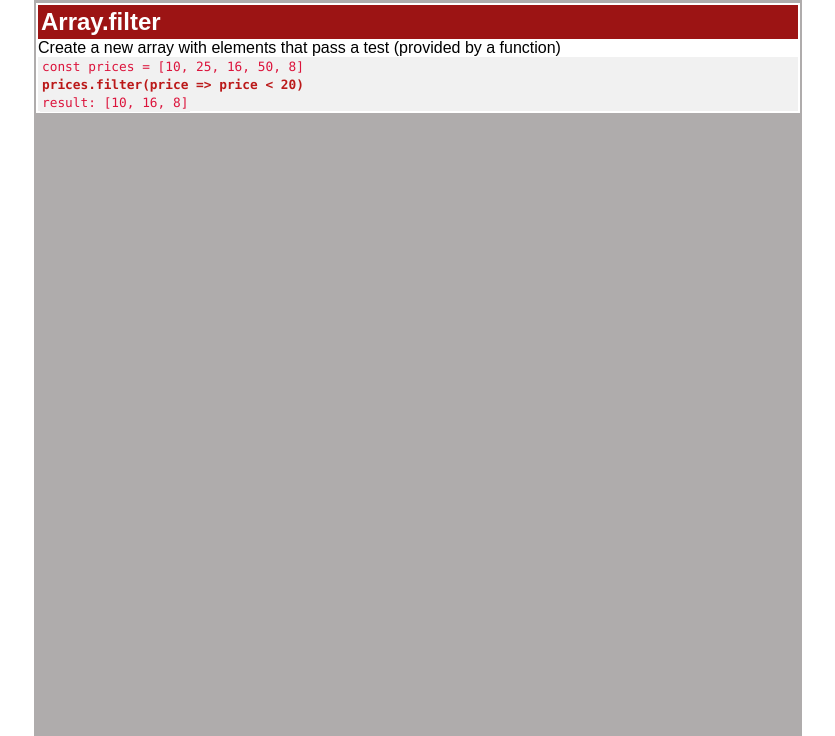
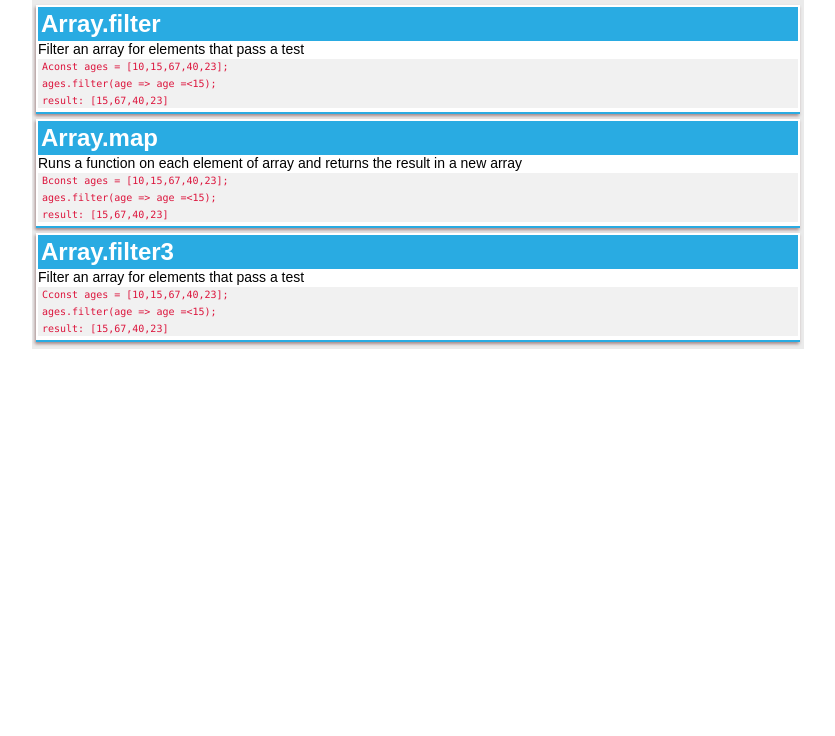
Before and after one commit to Conor-Dunne/My-Coding-Notes, a plain HTML site: page index.html in a window 1280 px wide. Shown: the part 64-800 px from the top of the page, without its empty margins (222-1057 px from the left). Drawn offline with Linux system fonts and the light colour scheme.

Commit message:
Add js function to display notes in html, from literal objects information

```diff
--- a/index.html
+++ b/index.html
@@ -15,18 +15,16 @@
             <div class="top">
                 <h1 id="logo">My Coding Notes</h1>
             </div>
-            <div class="note">
-                <div class="note-title"><h2>Array.filter</h2></div>
-                <div class="note-summary"><p>Create a new array with elements that pass a test (provided by a function)</p></div>
-                <div class="code-box">
-                    <code>const prices = [10, 25, 16, 50, 8]</code><br>
-                    <code><span class="target-code">prices.filter(price => price < 20)</span></code><br>
-                    <code>result: [10, 16, 8]</code>
-
-                </div>
-            </div>
         </div>
     </div>
 </body>
+<script src="./script.js"></script>
 
 </html>
+
+<!--
+    1. create note div;
+    2. insert "note-title" div with title;
+    3. insert "code-box" div" -> insert the seperat line of code (target code has special class)
+
+-->
--- a/script.js
+++ b/script.js
@@ -1,33 +1,83 @@
+const container = document.querySelector(".container");
+
+
+
+
 let notes = [
     {
-        title: "Array.filter1",
-        summary: "Filter an array for elements that pass a tes",
+        title: "Array.filter",
+        summary: "Filter an array for elements that pass a test",
         points: ["this is point one", "point two"],
         code: {
-            line1: "const ages = [10,15,67,40,23];",
+            line1: "Aconst ages = [10,15,67,40,23];",
             line2: "ages.filter(age => age =<15);",
             line3: "result: [15,67,40,23]",
         },
     },
     {
-        title: "Array.filter2",
-        summary: "Filter an array for elements that pass a tes",
+        title: "Array.map",
+        summary: "Runs a function on each element of array and returns the result in a new array",
         points: ["this is point one", "point two"],
         code: {
-            line1: "const ages = [10,15,67,40,23];",
+            line1: "Bconst ages = [10,15,67,40,23];",
             line2: "ages.filter(age => age =<15);",
             line3: "result: [15,67,40,23]",
         },
     },
     {
         title: "Array.filter3",
-        summary: "Filter an array for elements that pass a tes",
+        summary: "Filter an array for elements that pass a test",
         points: ["this is point one", "point two"],
         code: {
-            line1: "const ages = [10,15,67,40,23];",
+            line1: "Cconst ages = [10,15,67,40,23];",
             line2: "ages.filter(age => age =<15);",
             line3: "result: [15,67,40,23]",
         },
     }
 
 ]
+
+const noteMaker = function (obj) {
+    const noteDiv = document.createElement("div");
+    noteDiv.classList.add("note");
+    const noteTitle = document.createElement("div");
+    noteTitle.classList.add("note-title")
+    const h2 = document.createElement("h2");
+    h2.textContent = obj.title;
+    noteTitle.appendChild(h2);
+    noteDiv.appendChild(noteTitle);
+    const summary = document.createElement("div");
+    summary.classList.add("note-summary");
+    const p = document.createElement("p");
+    p.textContent = obj.summary;
+    summary.appendChild(p);
+    noteDiv.appendChild(summary);
+    const codeBox = document.createElement("div");
+    codeBox.classList.add("code-box");
+
+    for (let key in obj.code) {
+        console.log(obj.code[key])
+        const br = document.createElement("br");
+        const codeText = document.createElement("code");
+        codeText.classList.add("code");
+        codeText.textContent = obj.code[key];
+        codeBox.appendChild(codeText);
+        noteDiv.appendChild(codeBox);
+
+    }
+
+
+    container.appendChild(noteDiv);
+    //should create loop or map to insert code lines
+
+}
+
+
+notes.map(noteMaker);
+console.log(notes[0].code.length);
+
+
+/*1. create div with class "note";
+2. insert "note-title" div with title;
+3. insert "code-box" div" -> insert the seperat line of code (target code has special class)
+*/
--- a/styles.css
+++ b/styles.css
@@ -7,21 +7,22 @@ html {
 }
 
 .container {
-    background-color: rgb(175, 172, 172);
+    background-color: rgb(235 235 235);
+    padding: 2px;
     width: 60%;
-    height: 100vh;
     margin: auto;
 }
 
 h2 {
     margin: 2px;
+
 }
 
 .top {
     text-align: center;
+    color: white;
     padding: 10px;
-    color: white;
-    background-color: black;
+    background-color: #29abe2;
     margin-bottom: 10px;
 
 }
@@ -36,6 +37,8 @@ p {
     margin: 5px 2px;
     padding: 2px;
     background-color: white;
+    border-bottom: 2px solid #29abe2;
+    box-shadow: -1px 2px 3px #a48989;
 
 }
 
@@ -44,10 +47,11 @@ p {
     padding: 1px;
     margin: 0px;
     color: white;
-    background-color: rgb(156, 20, 20);
+    background-color: #29abe2
 }
 
 .note-summary {
+    font-size: 14px;
     background-color: white;
     margin: 0px;
 }
@@ -57,12 +61,13 @@ p {
 }
 
 code {
+    display: block;
     font-family: Consolas,"courier new";
     color: crimson;
     background-color: #f1f1f1;
     margin: 2px;
     padding: 2px;
-    font-size: 0.8rem;
+    font-size: 10px;
   }
 
   .target-code {
```
